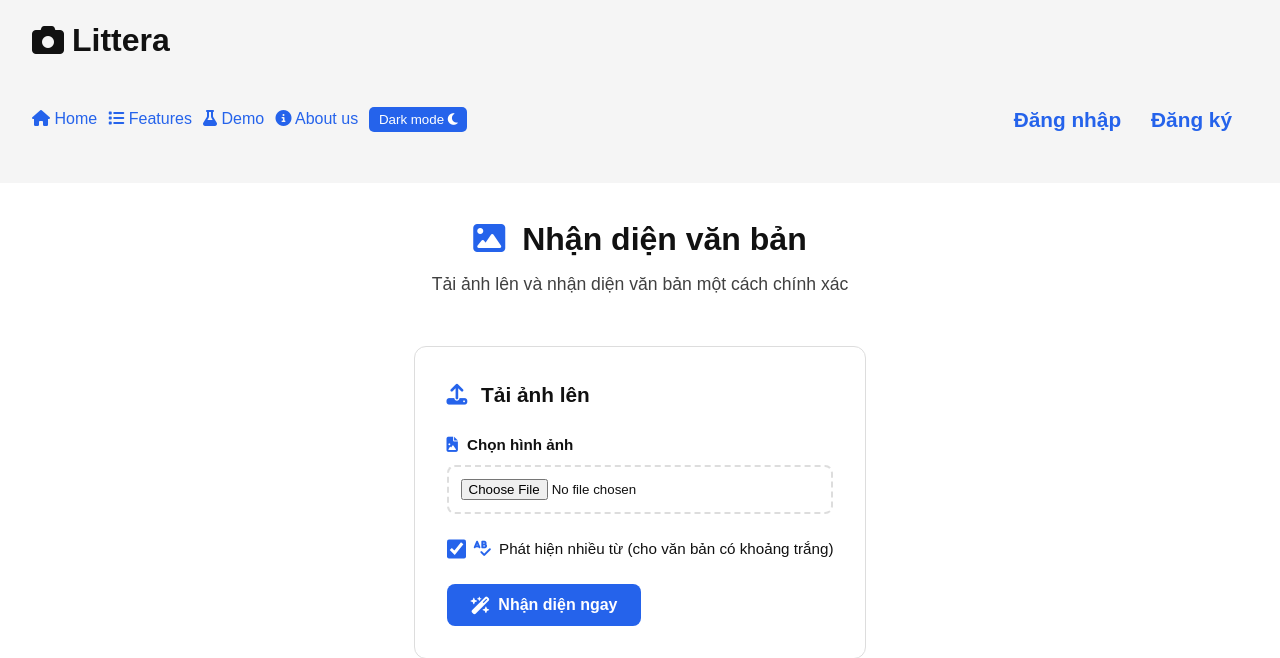
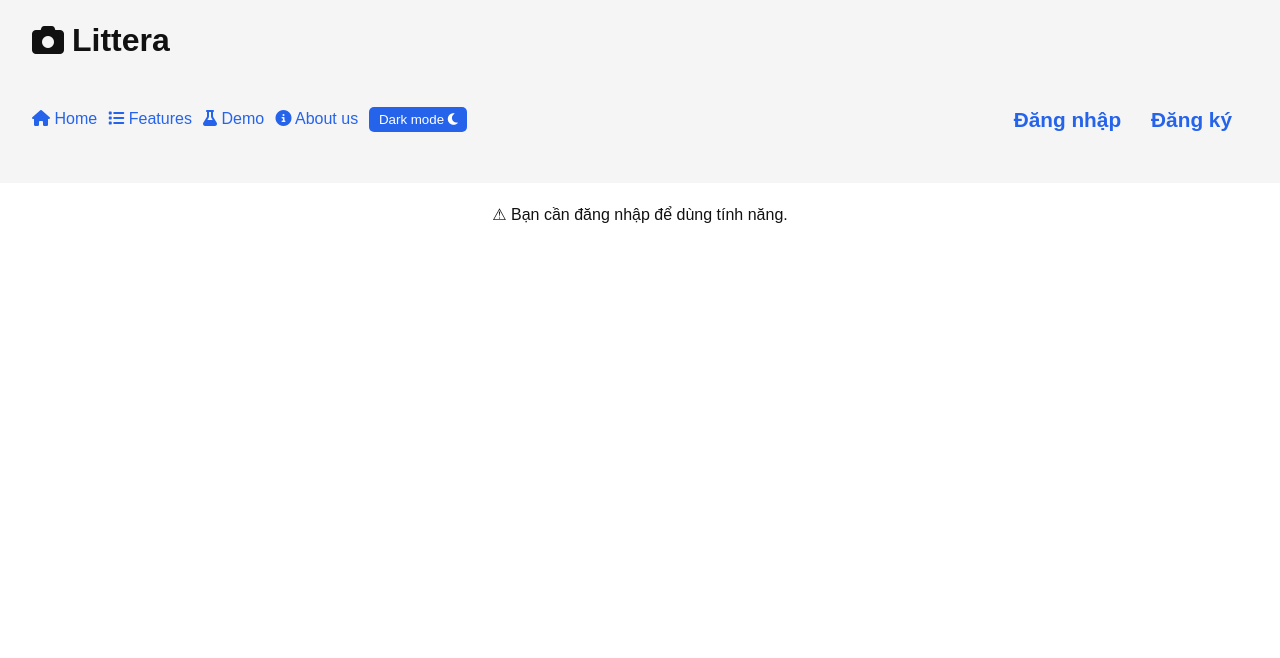
Before and after one commit to VoxNut/Littera, a Django app: page /ocr/ in a window 1280 px wide. Shown: the top 658 px of the page. Run offline with Django 5.2, Linux system fonts and the light colour scheme.

Commit message:
Update: fix feature

```diff
--- a/littera/templates/littera/ocr.html
+++ b/littera/templates/littera/ocr.html
@@ -3,6 +3,7 @@
 {% block title %}Nhận diện chữ - Littera{% endblock %}
 
 {% block content %}
+{% if user.is_authenticated %}
 <div class="ocr-page">
   <div class="ocr-header">
     <h1><i class="fa-solid fa-image"></i> Nhận diện văn bản</h1>
@@ -57,6 +58,11 @@
       <strong>Lỗi:</strong> {{ error }}
     </div>
     {% endif %}
+        {% else %}
+        <p style="text-align:center; margin-top:20px;">
+            ⚠ Bạn cần đăng nhập để dùng tính năng.
+        </p>
+{% endif %}
   </div>
 </div>
 
```
